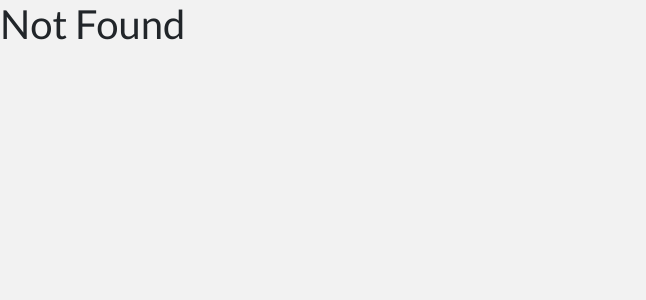
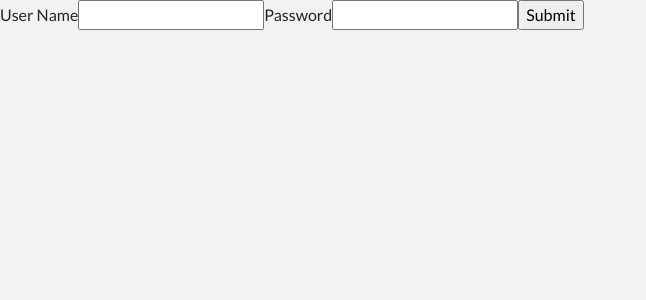
Before and after one commit to MarkdaleMGMT/frontend-integration, a React (Create React App) app: page /login in a window 1280 px wide. Shown: the top 300 px of the page, without its empty margins (0-646 px from the left). Built offline with nearby package versions, Linux system fonts and the light colour scheme.

Commit message:
fixed login function bind

```diff
--- a/src/components/App.js
+++ b/src/components/App.js
@@ -4,6 +4,7 @@ import LoginPanel from './LoginPanel/LoginPanel'
 import Dashboard from './Dashboard/Dashboard'
 import SignUpPanel from './SignUpPanel/SignUpPanel';
 import Forgot from './Forgot/Forgot';
+import LoginPage from './Login'
 
 class App extends Component {
   render() {
@@ -21,6 +22,9 @@ class App extends Component {
         <Route exact path='/forgot' render={() => (
           <Forgot />
         )}/>
+         <Route exact path='/login' render={() => (
+          <LoginPage />
+        )}/>
         <Route render={() => (
           <h1>Not Found</h1>
         )} />
--- a/src/components/Button/Button.js
+++ b/src/components/Button/Button.js
@@ -4,7 +4,9 @@ import './Button.css'
 const Button = (props) => {
         return (
             <button
+
                 className="btn btn-rounded"
+                type={props.type}
                 onClick={props.action}
                 >
                 {props.title}
--- a/src/components/Forgot/Forgot.js
+++ b/src/components/Forgot/Forgot.js
@@ -40,7 +40,7 @@ class Forgot extends Component {
       //  let userData = this.state.user;
 
         fetch('https://still-tundra-89877.herokuapp.com/projects',{
-            method: "POST",
+            method: "GET",
             headers: {
               'Accept': 'application/json',
               'Content-Type': 'application/json'
--- /dev/null
+++ b/src/components/Login.js
@@ -0,0 +1,108 @@
+
+import React, { Component } from 'react';
+// import './App.css';
+
+class LoginPage extends Component {
+  constructor() {
+    super();
+    this.state = {
+      username: '',
+      password: '',
+      error: '',
+    };
+
+    this.handlePassChange = this.handlePassChange.bind(this);
+    this.handleUserChange = this.handleUserChange.bind(this);
+    this.handleSubmit = this.handleSubmit.bind(this);
+    this.dismissError = this.dismissError.bind(this);
+    this.login = this.login.bind(this);
+  }
+
+  dismissError() {
+    this.setState({ error: '' });
+  }
+
+  login(evt){
+      console.log("hi");
+  }
+
+  handleSubmit(evt) {
+
+    console.log("hi ss")
+    evt.preventDefault();
+
+    if (!this.state.username) {
+      return this.setState({ error: 'Username is required' });
+    }
+
+    if (!this.state.password) {
+      return this.setState({ error: 'Password is required' });
+    }
+
+    // return this.setState({ error: '' });
+
+    var username = this.state.username;
+    var password = this.state.password;
+
+     var url = "http://localhost:3001"
+
+    fetch(url + "/frontend/login",{
+            method: "POST",
+            mode: "cors",
+            body: JSON.stringify({
+                "username": username,
+                "password": password,
+              }),
+            headers: {
+              'Accept': 'application/json',
+              'Content-Type': 'application/json'
+            },
+          }).then(response => {
+            response.json().then(data =>{
+              console.log("Successful" + JSON.stringify(data));
+            })
+    })
+
+
+  }
+
+  handleUserChange(evt) {
+    this.setState({
+      username: evt.target.value,
+    });
+  };
+
+  handlePassChange(evt) {
+    this.setState({
+      password: evt.target.value,
+    });
+  }
+
+  render() {
+    // NOTE: I use data-attributes for easier E2E testing
+    // but you don't need to target those (any css-selector will work)
+
+    return (
+      <div className="Login">
+        <form onSubmit={this.handleSubmit}>
+          {
+            this.state.error &&
+            <h3 data-test="error" onClick={this.dismissError}>
+              <button onClick={this.dismissError}>✖</button>
+              {this.state.error}
+            </h3>
+          }
+          <label>User Name</label>
+          <input type="text" data-test="username" value={this.state.username} onChange={this.handleUserChange} />
+
+          <label>Password</label>
+          <input type="password" data-test="password" value={this.state.password} onChange={this.handlePassChange} />
+
+          <input type="submit"  />
+        </form>
+      </div>
+    );
+  }
+}
+
+export default LoginPage;
--- a/src/components/LoginPanel/LoginPanel.js
+++ b/src/components/LoginPanel/LoginPanel.js
@@ -19,7 +19,7 @@ class LoginPanel extends Component {
         };
 
         this.handleChange = this.handleChange.bind(this);
-        this.handleSubmit = this.handleSubmit.bind(this);
+        this.login = this.login.bind(this);
         this.handleClearForm = this.handleClearForm.bind(this);
     }
     handleChange(e) {
@@ -39,17 +39,24 @@ class LoginPanel extends Component {
 
     }
 
-    handleSubmit(event) {
+    handleClick(e) {
+        e.preventDefault();
+        console.log('The link was clicked.');
+      }
+
+    login(event) {
+
         event.preventDefault();
         let userData = this.state.user;
+        console.log("userData", userData);
 
         var url = "http://localhost:3001"
 
         fetch(url + "/frontend/login",{
             method: "POST",
-            mode: "cors:",
+            mode: "cors",
             body: JSON.stringify({
-                "username": userData.user,
+                "username": userData.username,
                 "password": userData.password,
               }),
             headers: {
@@ -80,7 +87,7 @@ class LoginPanel extends Component {
                 <div className="row">
                     <div className="col-12" id="panel">
                         <Panel>
-                            <form>
+                            <form >
                                 <div className="row">
                                     <div className="col-12">
                                         <InputField type={"text"}
@@ -89,9 +96,7 @@ class LoginPanel extends Component {
                                                     placeholder={"Username"}
                                                     value={this.state.user.username}
                                                     onChange={this.handleChange}
-
                                         />
-
                                     </div>
                                 </div>
                                 <div className="row">
@@ -102,14 +107,15 @@ class LoginPanel extends Component {
                                                     placeholder={"Password"}
                                                     value={this.state.user.password}
                                                     onChange={this.handleChange}
-
                                         />
                                     </div>
                                 </div>
                                 <div className="row" id="button">
                                     <div className="col-4 mx-auto">
-                                        <Button title={"Login"}
-                                                onClick={this.handleSubmit}>
+                                        <Button type="submit"
+                                                title={"Login"}
+                                                action={this.login}
+                                                >
                                         </Button>
                                     </div>
                                 </div>
```
Also changed, not shown: 1 other file (tests, documents, lock files or other folders).
